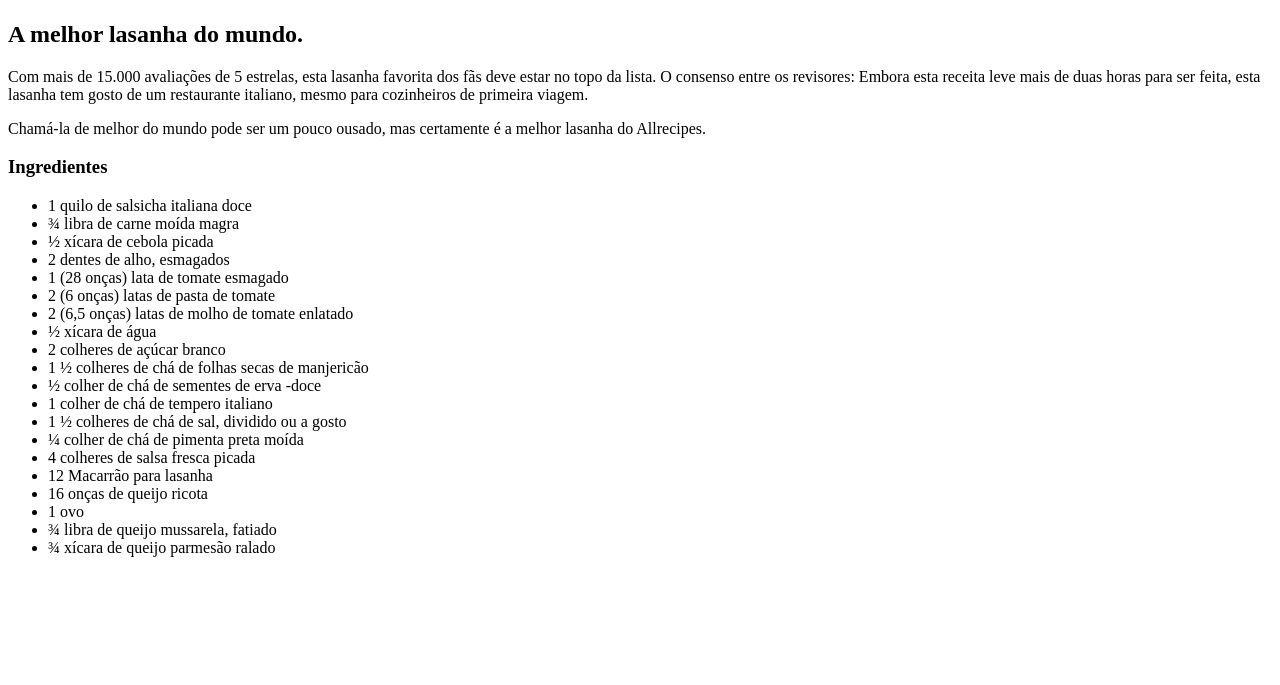
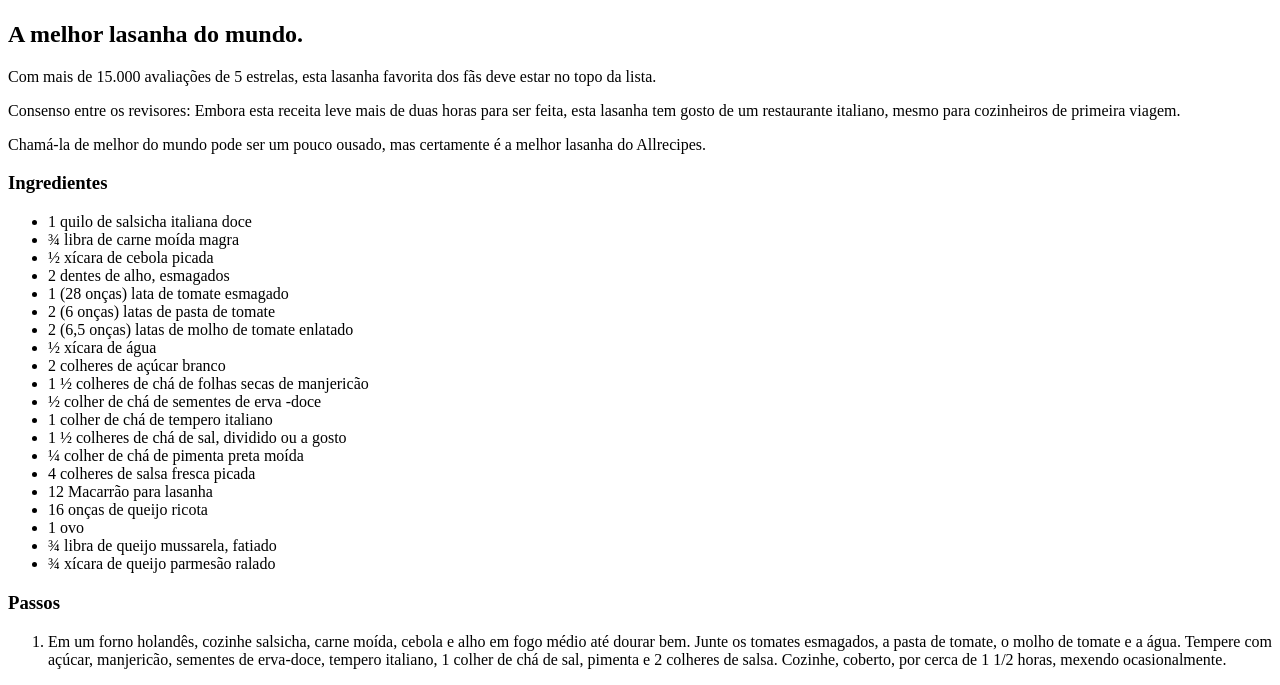
Before and after one commit to valeriasouza28/odin-recipes, a plain HTML site: page recipes/lasagna.html in a window 1280 px wide. Shown: the part 383-1068 px from the top of the page. Before the commit the page ends 956 px from the top, so only its background shows below. Drawn offline with Linux system fonts and the light colour scheme.

Commit message:
add h3 com Passos, add lista ordenada

```diff
--- a/recipes/lasagna.html
+++ b/recipes/lasagna.html
@@ -16,9 +16,9 @@
     <h2>A melhor lasanha do mundo.</h2>
     <p>
       Com mais de 15.000 avaliações de 5 estrelas, esta lasanha favorita dos fãs
-      deve estar no topo da lista. O consenso entre os revisores: Embora esta
+      deve estar no topo da lista. <p> Consenso entre os revisores: Embora esta
       receita leve mais de duas horas para ser feita, esta lasanha tem gosto de
-      um restaurante italiano, mesmo para cozinheiros de primeira viagem.
+      um restaurante italiano, mesmo para cozinheiros de primeira viagem.</p>
     </p>
     <p>
       Chamá-la de melhor do mundo pode ser um pouco ousado, mas certamente é a
@@ -47,5 +47,10 @@
       <li>¾ libra de queijo mussarela, fatiado</li>
       <li>¾ xícara de queijo parmesão ralado</li>
     </ul>
+    <h3>Passos</h3>
+    <ol>
+      <li> Em um forno holandês, cozinhe salsicha, carne moída, cebola e alho em fogo médio até dourar bem. Junte os tomates esmagados, a pasta de tomate, o molho de tomate e a água. Tempere com açúcar, manjericão, sementes de erva-doce, tempero italiano, 1 colher de chá de sal, pimenta e 2 colheres de salsa. Cozinhe, coberto, por cerca de 1 1/2 horas, mexendo ocasionalmente.</li>
+
+    </ol>
   </body>
 </html>
```
